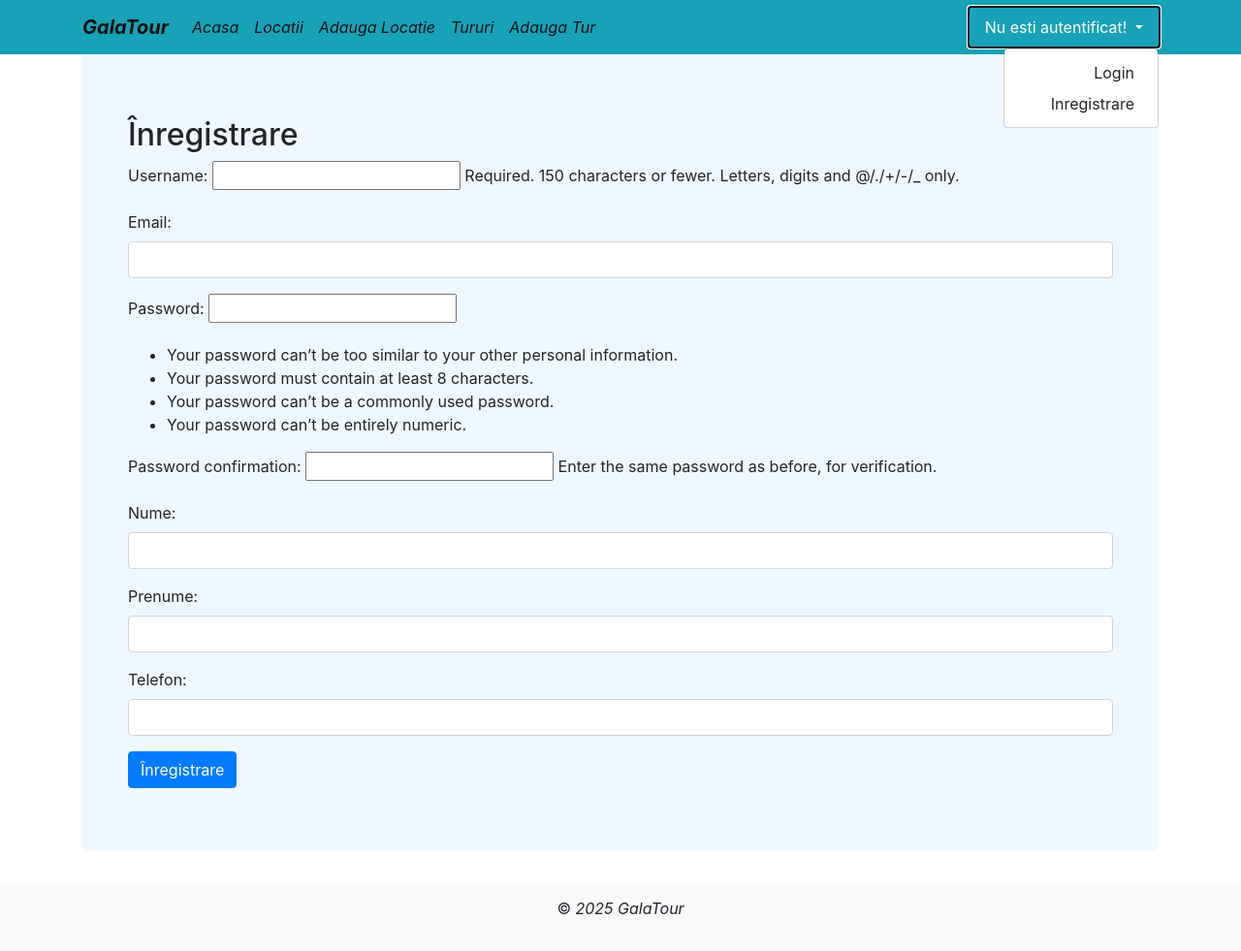
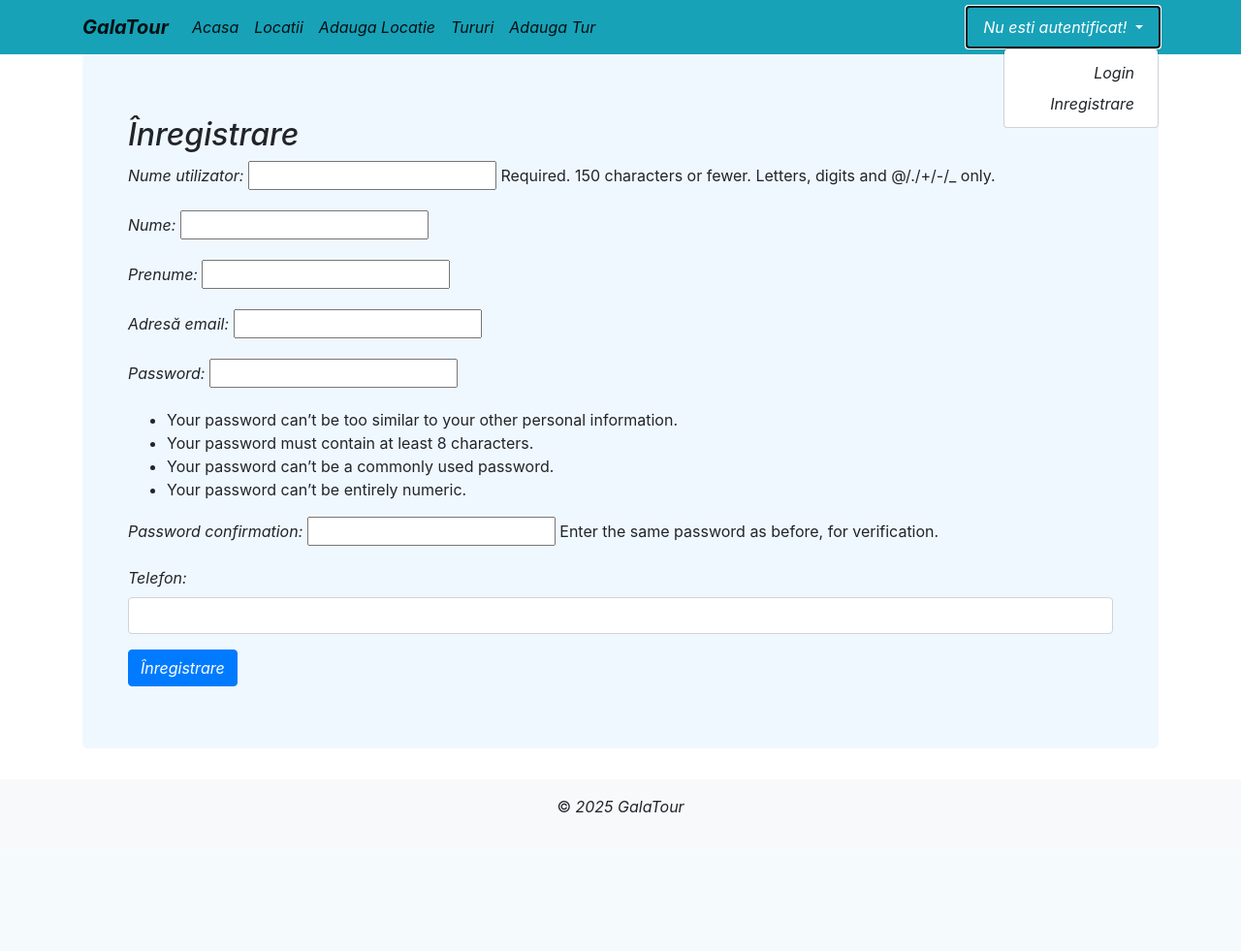
Before and after one commit to galaalina/proiect_final, a Django app: page /conturi/register/ in a window 1280 px wide, after a click on "Nu esti autentificat!". Shown: the whole page at 97% size. After the commit the page ends 838 px from the top, so only its background shows below. Run offline with Django 4.2, Linux system fonts and the light colour scheme; some libraries are stand-ins or nearby versions.

Commit message:
Versiunea 5

```diff
--- a/conturi/forms.py
+++ b/conturi/forms.py
@@ -1,27 +1,47 @@
+from django.db.transaction import atomic
 from django.forms import *
 from django.contrib.auth.forms import UserCreationForm, AuthenticationForm
 from django.contrib.auth.models import User
 from .models import Profile
 
+from django.contrib.auth.forms import UserCreationForm
+from django.db.transaction import atomic
+from django.forms import CharField, TextInput
+from .models import Profile  # Asigură-te că importi modelul Profile
+
 class UserRegisterForm(UserCreationForm):
-    nume = CharField(required=True, widget=TextInput(attrs={'class': 'form-control'}))
-    prenume = CharField(required=True, widget=TextInput(attrs={'class': 'form-control'}))
-    email = EmailField(required=True, widget=EmailInput(attrs={'class': 'form-control'}))
     telefon = CharField(required=True, widget=TextInput(attrs={'class': 'form-control'}))
 
+    class Meta(UserCreationForm.Meta):
+        fields = ['username', 'last_name', 'first_name', 'email']
+        labels = {
+            'username': 'Nume utilizator',
+            'first_name': 'Prenume',
+            'last_name': 'Nume',
+            'email': 'Adresă email',
+        }
 
-    class Meta:
-        model = User
-        fields = ['username', 'email', 'password1', 'password2']
+    @atomic
+    def save(self, commit=True):
+        # Salvăm obiectul User care provine din Django
+        user = super().save(commit)
 
-    def save(self, commit=True):
-        user = super().save(commit=False)
-        user.last_name = self.cleaned_data['nume']
-        user.first_name = self.cleaned_data['prenume']
-        user.telephone = self.cleaned_data['telefon']
+        data_telefon = self.cleaned_data['telefon']
+        # Creăm un obiect Profile în care adăugăm datele noastre extra
+        profile = Profile(user=user, telefon=data_telefon)
         if commit:
-            user.save()
+            profile.save()
+
         return user
+
+
+    # def save(self, commit=True):
+    #     user = super().save(commit=False)
+    #     user.last_name = self.cleaned_data['nume']
+    #     user.first_name = self.cleaned_data['prenume']
+    #     if commit:
+    #         user.save()
+    #     return user
 
 class ProfileForm(ModelForm):
     telefon = CharField(required=True, widget=TextInput(attrs={'class': 'form-control'}))
--- a/conturi/templates/register.html
+++ b/conturi/templates/register.html
@@ -3,16 +3,21 @@
 <head>
     <meta charset="UTF-8">
     <title>Inregistrare</title>
+    <style>
+        label {
+            font-style: italic;
+        }
+    </style>
 </head>
 <body>
 {% extends 'base.html' %}
 {% block content %}
 <div class="container">
-    <h2>Înregistrare</h2>
+    <h2><i>Înregistrare</i></h2>
     <form method="post">
         {% csrf_token %}
         {{ form.as_p }}
-        <button type="submit" class="btn btn-primary">Înregistrare</button>
+        <button type="submit" class="btn btn-primary"><i>Înregistrare</i></button>
     </form>
 </div>
 {% endblock %}
--- a/conturi/views.py
+++ b/conturi/views.py
@@ -4,7 +4,7 @@ from django.shortcuts import render
 from django.contrib.auth.views import LoginView, LogoutView
 from django.urls import reverse_lazy
 from django.views.generic.edit import CreateView, UpdateView
-from django.contrib.auth.models import User
+from django.contrib.auth.models import User, Group
 from django.shortcuts import redirect
 from django.contrib.auth.mixins import LoginRequiredMixin
 from .forms import UserRegisterForm, ProfileForm
@@ -16,9 +16,17 @@ class UserRegisterView(CreateView):
     success_url = reverse_lazy('acasa')
 
     def form_valid(self, form):
-        response = super().form_valid(form)
-        Profile.objects.create(user=self.object)
-        return response
+        # Salvează utilizatorul fără a-l confirma imediat
+        user = form.save(commit=False)
+        user.save()  # Salvează utilizatorul efectiv în baza de date
+
+
+        clienti_group, created = Group.objects.get_or_create(name="clienti")
+        user.groups.add(clienti_group)
+
+        return super().form_valid(form)
+
+
 
 class UserLoginView(LoginView):
     template_name = 'login.html'
--- a/locatii/templates/base.html
+++ b/locatii/templates/base.html
@@ -81,20 +81,20 @@
             {% if user.is_authenticated %}
             <a class="nav-link dropdown-toggle text-white" href="#" data-toggle="dropdown">
 
-                {{user.username}}
+                <i>{{user.username}}</i>
             </a>
              <div class="dropdown-menu dropdown-menu-right">
-                <a class="dropdown-item text-right" href=" {% url 'conturi:logout' %}"> Logout </a>
-                 <a class="dropdown-item text-right" href=" {% url 'conturi:profile_update' %}">Editeaza Profilul</a>
+                 <a class="dropdown-item text-right" href=" {% url 'conturi:logout' %}"><i>Logout</i></a>
+                 <a class="dropdown-item text-right" href=" {% url 'conturi:profile_update' %}"><i>Editeaza Profilul</i></a>
 
             </div>
             {% else %}
              <a class="nav-link dropdown-toggle text-white" href="#" data-toggle="dropdown">
-                Nu esti autentificat!
+                 <i>Nu esti autentificat!</i>
             </a>
             <div class="dropdown-menu dropdown-menu-right">
-                <a class="dropdown-item text-right" href=" {% url 'conturi:login' %}"> Login </a>
-                <a class="dropdown-item text-right" href=" {% url 'conturi:register' %}">Inregistrare</a>
+                <a class="dropdown-item text-right" href=" {% url 'conturi:login' %}"><i>Login</i></a>
+                <a class="dropdown-item text-right" href=" {% url 'conturi:register' %}"><i>Inregistrare</i></a>
 
             </div>
             {% endif %}
```
Also changed, not shown: conturi/models.py (+5 -4 lines), conturi/templates/login.html (+7 -2 lines), db.sqlite3.
